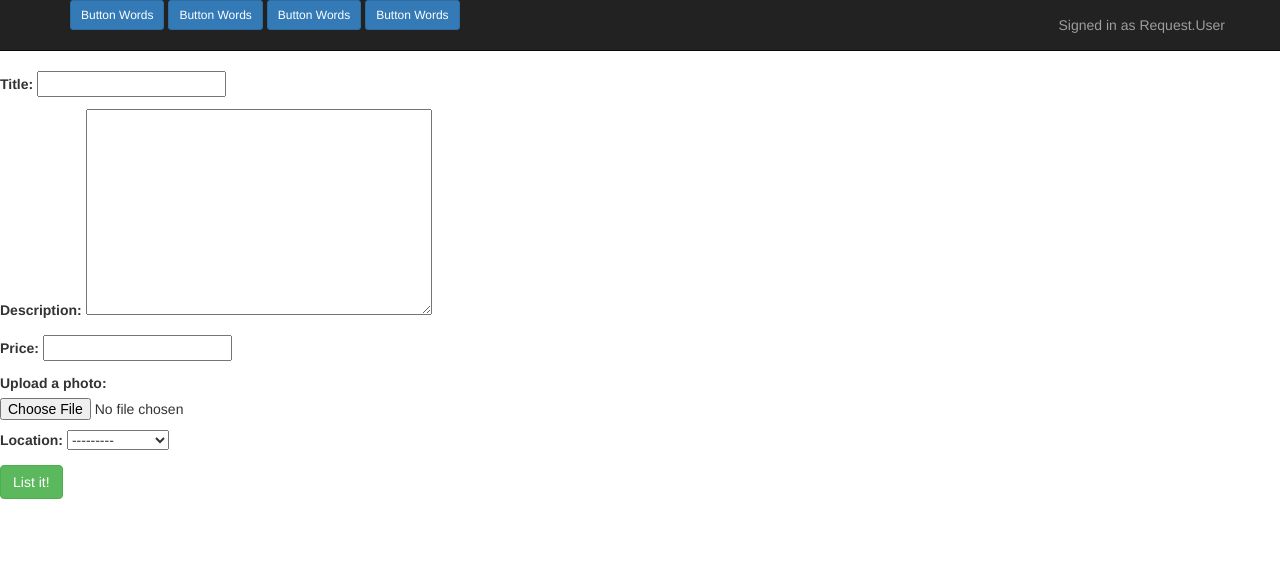
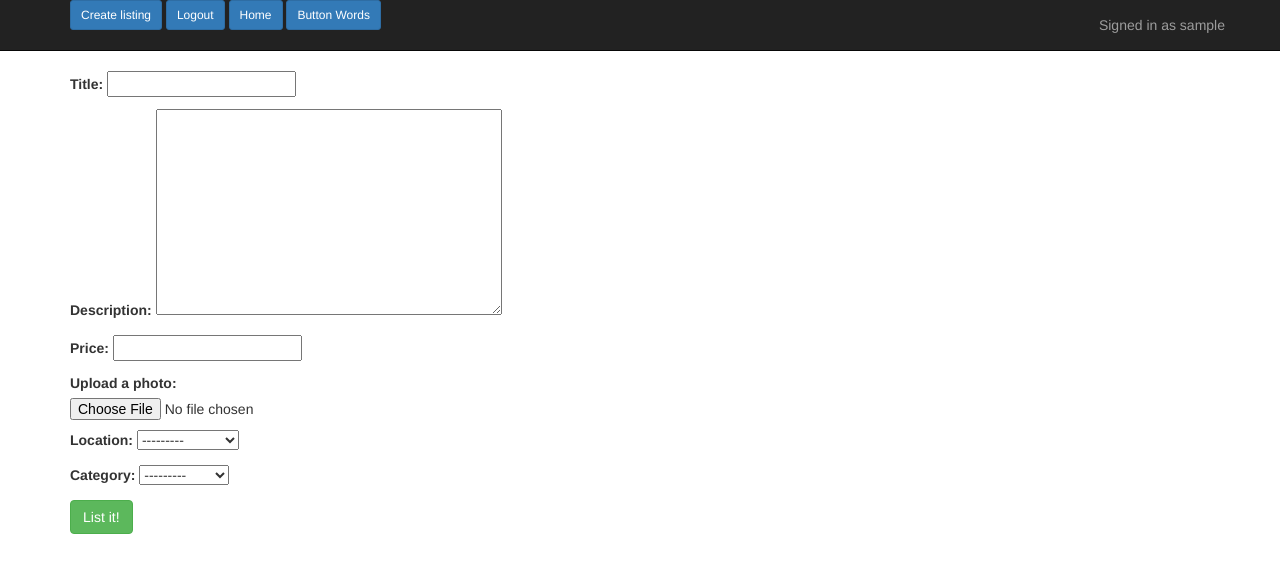
Before and after one commit to hpaasch/swapshop, a Django app: a page that uses templates/base.html in a window 1280 px wide. Shown: the top 573 px of the page. Run offline with Django 3.2, Linux system fonts and the light colour scheme; the visitor is signed in with stand-in values (Sample User, id 1); some libraries are stand-ins or nearby versions.

Commit message:
login and create listing up. photos not showingup.

```diff
--- a/main_app/models.py
+++ b/main_app/models.py
@@ -8,22 +8,46 @@ DAVIDSON = 'Davidson'
 CORNELIUS = 'Cornelius'
 HUNTERSVILLE = 'Huntersville'
 
+WATERCRAFT = 'Watercraft'
+MOTOR = 'Motor'
+SAIL = 'Sail'
+PADDLE = 'Paddle'
+GEAR = 'Gear'
+FISHING = 'Fishing'
+RECREATION = 'Recreation'
+SERVICES = 'Services'
+LAND = 'Land'
+WATER = 'Water'
+
+
 
 class Listing(models.Model):
-    CHOICES = ((DENVER, 'Denver'),
+    LOCATIONS = ((DENVER, 'Denver'),
         (SHERRILLSFORD, 'SherrillsFord'),
         (MOORESVILLE, 'Mooresville'),
         (DAVIDSON, 'Davidson'),
         (CORNELIUS, 'Cornelius'),
         (HUNTERSVILLE, 'Huntersville'),
-    )
+        )
+    CATEGORIES = ((WATERCRAFT, 'Watercraft'),
+        (MOTOR, 'Motor'),
+        (SAIL, 'Sail'),
+        (PADDLE, 'Paddle'),
+        (GEAR, 'Gear'),
+        (FISHING, 'Fishing'),
+        (RECREATION, 'Recreation'),
+        (SERVICES, 'Services'),
+        (LAND, 'Land'),
+        (WATER, 'Water'),
+        )
     title = models.CharField(max_length=40)
     description = models.TextField()
     price = models.DecimalField(max_digits=6, decimal_places=2)
     photo = models.ImageField(upload_to='listing_photos', null=True, blank=True, verbose_name='Upload a photo')
-    location = models.CharField(max_length=15, choices=CHOICES)
+    location = models.CharField(max_length=15, choices=LOCATIONS)
     seller = models.ForeignKey(User)
     created = models.DateTimeField(auto_now_add=True)
+    category = models.CharField(max_length=15, choices=CATEGORIES)
     # Free
     # categories
 
@@ -31,4 +55,6 @@ class Listing(models.Model):
     def photo_url(self):
         if self.photo:
             return self.photo.url
-        return '/listing_photos/default_lake_photo.jpg'
+        return 'http://sport.ngmnexpo.com/cliparts/2015/02/1344144.jpg'
+        # return 'https://artfiles.alphacoders.com/487/48767.jpg'
+        # return '/listing_photos/default_lake_photo.jpg'
--- a/main_app/static/main_app/css/main.css
+++ b/main_app/static/main_app/css/main.css
@@ -0,0 +1,4 @@
+.thumb {
+  width: 100px;
+  height: 100px;
+}
--- a/main_app/views.py
+++ b/main_app/views.py
@@ -12,10 +12,17 @@ class IndexView(ListView):
 
 class ListingCreateView(CreateView):
     model = Listing
-    fields = ['title', 'description', 'price', 'photo', 'location']
+    fields = ['title', 'description', 'price', 'photo', 'location', 'category']
     success_url = reverse_lazy('index_view')
 
     def form_valid(self, form):
         listing = form.save(commit=False)
         listing.seller = self.request.user
         return super().form_valid(form)
+
+
+class AccountProfileView(ListView):
+    model = Listing
+
+    def get_queryset(self):
+        return Listing.objects.filter(seller=self.request.user)
--- a/swapshop/settings.py
+++ b/swapshop/settings.py
@@ -120,3 +120,6 @@ USE_TZ = True
 # https://docs.djangoproject.com/en/1.9/howto/static-files/
 
 STATIC_URL = '/static/'
+MEDIA_URL = '/media/'
+MEDIA_ROOT = BASE_DIR
+USE_THOUSAND_SEPARATOR = True
--- a/swapshop/urls.py
+++ b/swapshop/urls.py
@@ -1,26 +1,15 @@
-"""swapshop URL Configuration
-
-The `urlpatterns` list routes URLs to views. For more information please see:
-    https://docs.djangoproject.com/en/1.9/topics/http/urls/
-Examples:
-Function views
-    1. Add an import:  from my_app import views
-    2. Add a URL to urlpatterns:  url(r'^$', views.home, name='home')
-Class-based views
-    1. Add an import:  from other_app.views import Home
-    2. Add a URL to urlpatterns:  url(r'^$', Home.as_view(), name='home')
-Including another URLconf
-    1. Import the include() function: from django.conf.urls import url, include
-    2. Add a URL to urlpatterns:  url(r'^blog/', include('blog.urls'))
-"""
-from django.conf.urls import url
+from django.conf.urls import url, include
 from django.contrib import admin
+from django.conf.urls.static import static
+from django.conf import settings
 
 from main_app import views
 
 urlpatterns = [
     url(r'^admin/', admin.site.urls),
+    url(r'^', include('django.contrib.auth.urls')),
     url(r'^$', views.IndexView.as_view(), name='index_view'),
     url(r'^listing_create/$', views.ListingCreateView.as_view(), name='listing_create_view'),
+    url(r'', views.AccountProfileView.as_view(), name='account_profile_view'),
 
-]
+] + static(settings.MEDIA_URL, document_root=settings.MEDIA_ROOT)
--- a/templates/base.html
+++ b/templates/base.html
@@ -12,21 +12,24 @@
     <nav class="navbar navbar-inverse navbar-static-top">
         <div class="container">
             {% if request.user.is_authenticated %}
+              <a class="btn btn-primary btn-sm" href="{% url 'listing_create_view' %}">Create listing</a>
+              <a class="btn btn-primary btn-sm" href="{% url 'logout' %}?next=/">Logout</a>
+              <a class="btn btn-primary btn-sm" href="{% url 'index_view' %}">Home</a>
+              <a class="btn btn-primary btn-sm" href="#">Button Words</a>
+              <p class="navbar-text navbar-right">Signed in as <a href="#" class="navbar-link">{{ request.user }}</a></p>
+            {% else %}
+              <a class="btn btn-primary btn-sm" href="{% url 'login' %}">Sign in</a>
               <a class="btn btn-primary btn-sm" href="#">Button Words</a>
               <a class="btn btn-primary btn-sm" href="#">Button Words</a>
-              <a class="btn btn-primary btn-sm" href="#">Button Words</a>
-              <a class="btn btn-primary btn-sm" href="#">Button Words</a>
-              <p class="navbar-text navbar-right">Signed in as <a href="#" class="navbar-link">Request.User</a></p>
-            {% else %}
-              <a class="btn btn-primary btn-sm" href="#">Button Words</a>
-              <a class="btn btn-primary btn-sm" href="#">Button Words</a>
-              <a class="btn btn-primary btn-sm" href="#">Button Words</a>
+              <a class="btn btn-primary btn-sm" href="{% url 'index_view' %}">Home</a>
+
             {% endif %}
         </div>
     </nav>
+    <div class='container'>
     {% block content %}
       Nothing to show here.
     {% endblock %}
-
+    </div>
   </body>
 </html>
--- a/templates/main_app/listing_form.html
+++ b/templates/main_app/listing_form.html
@@ -1,7 +1,7 @@
 {% extends "base.html" %}
 
 {% block content %}
-  <form class="" action="" method="post">
+  <form class="" action="{% url 'listing_create_view' %}" method="post"  enctype="multipart/form-data">
     {% csrf_token %}
     {{ form.as_p }}
     <input class="btn btn-success" type="submit" name="listing" value="List it!">
```
Also changed, not shown: templates/index.html (+12 -3 lines), templates/main_app/listing_list.html (added, +13 -0 lines), templates/registration/login.html (added, +12 -0 lines), listing_photos/image_1464450227306.jpeg (added), listing_photos/image_1464548372802.jpeg (added), listing_photos/image_1465841600466.jpeg (added), listing_photos/image_1466368833797.jpeg (added), main_app/migrations/0003_listing_category.py (added).
